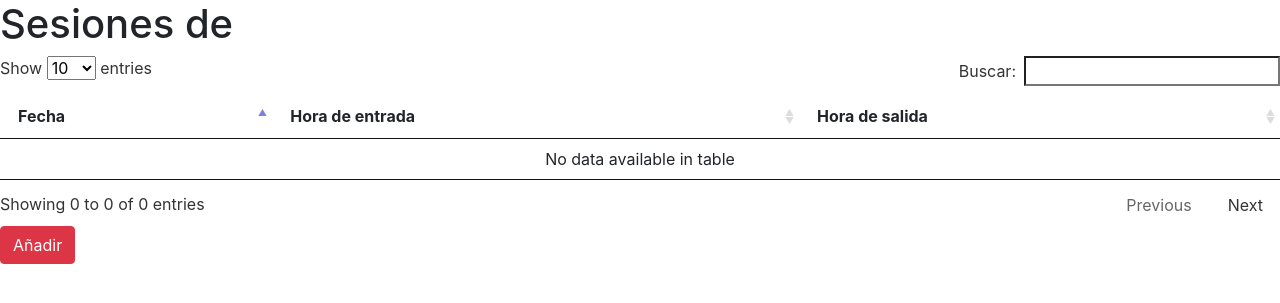
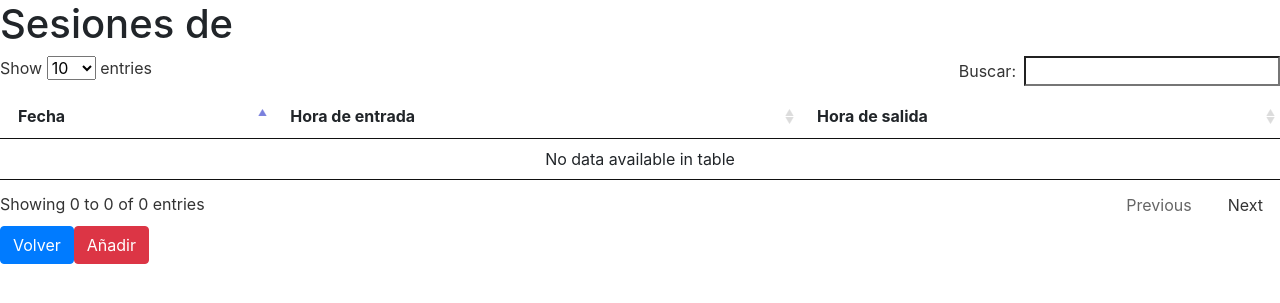
Before and after one commit to JoseManuelJimenezTrujillo/proyecto_GYM, a PHP site: page /sesiones.php?id=1 in a window 1280 px wide. Shown: the top 303 px of the page. Run offline with PHP 8.4, Linux system fonts and the light colour scheme; data that the repository does not hold is empty.

Commit message:
Se añade un boton a sesiones

```diff
--- a/sesiones.php
+++ b/sesiones.php
@@ -67,7 +67,9 @@ $fila2 = $resultado2->fetch_assoc();
 		</table>
 
 <?php
-echo "<a class='btn btn-danger' href='añadir_sesion.php?id=$id'>Añadir</a>"
+echo "<a class='btn btn-primary' href='index.php'>Volver</a>";
+echo "<a class='btn btn-danger' href='añadir_sesion.php?id=$id'>Añadir</a>";
+
 ?>
 </body>
 
```
